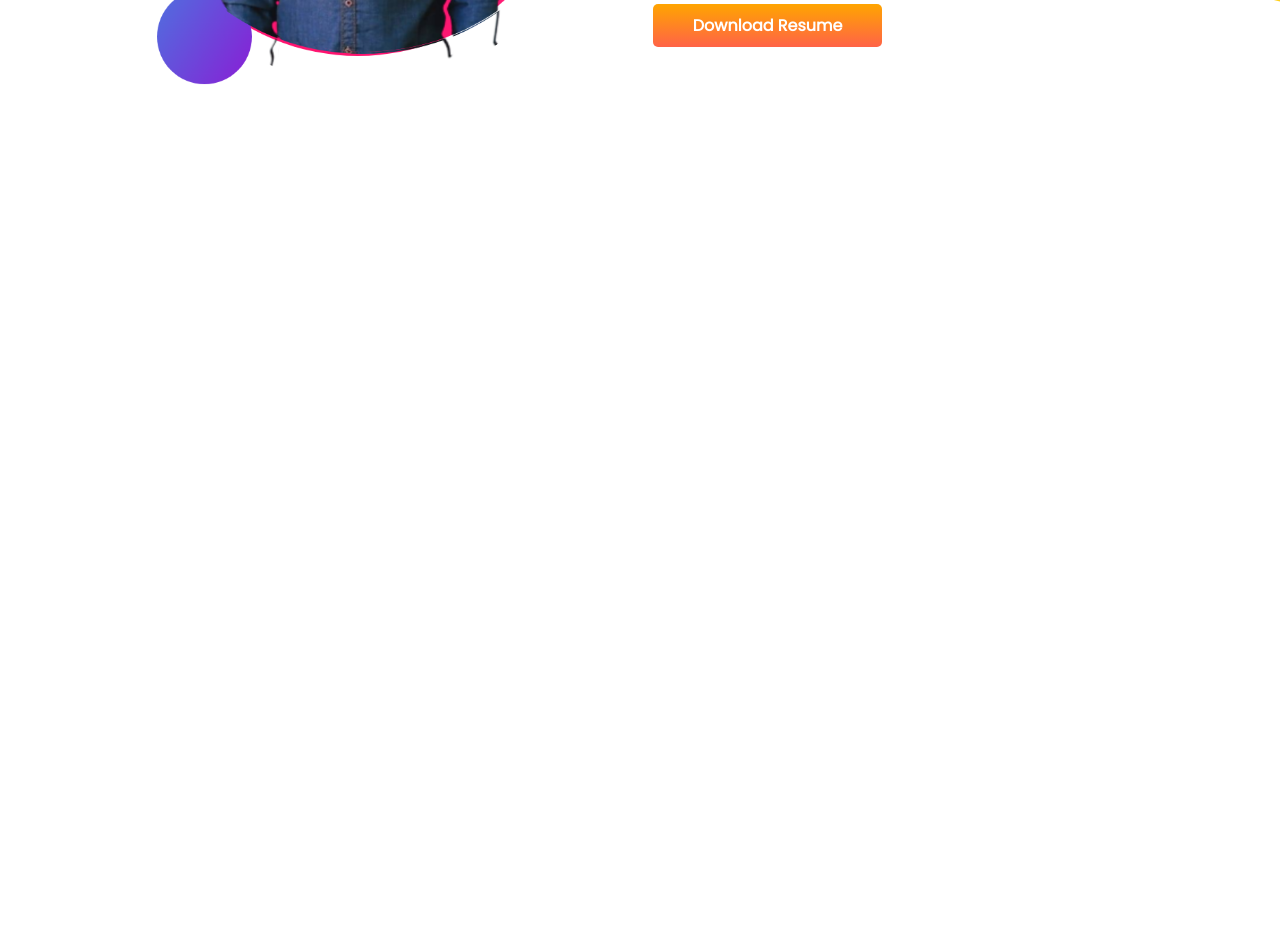
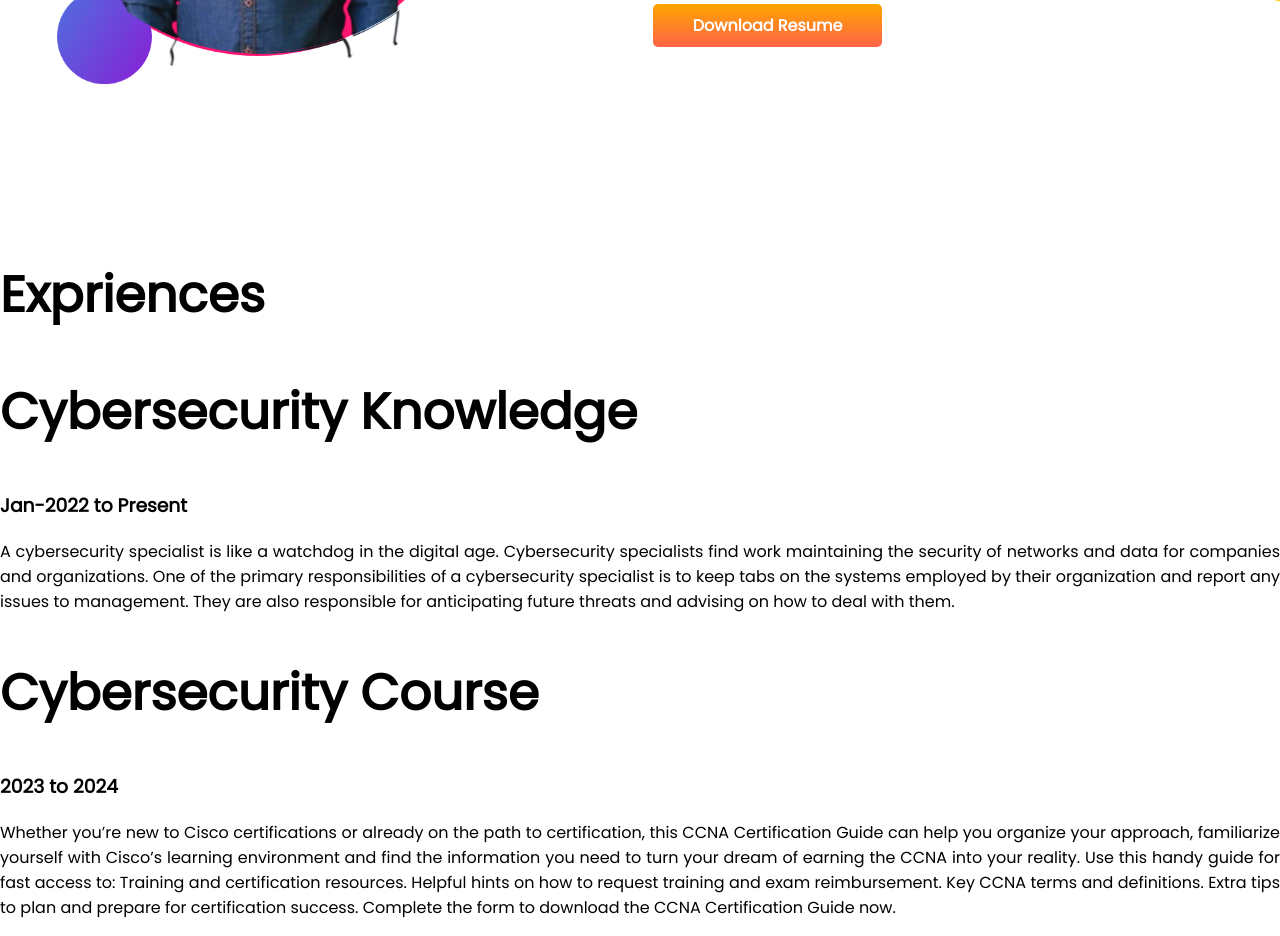
Before and after one commit to rakibulislam123/developer-portfolio, a plain HTML site: page index.html in a window 1280 px wide. Shown: the part 1067-2003 px from the top of the page. Before the commit the page ends 1325 px from the top, so only its background shows below. Drawn offline with Linux system fonts and the light colour scheme.

Commit message:
new update

```diff
--- a/index.html
+++ b/index.html
@@ -13,7 +13,7 @@
 </head>
 
 <body>
-    <section class="top-banner">
+    <section class="top-banner flexible-container">
         <div class="half-width">
             <h1>Welcom to</h1>
             <h1>Our <span class="orange">Cybersecurity World</span></h1>
@@ -29,7 +29,7 @@
             <img src="images/my-bg1.png" alt="">
         </div>
     </section>
-    <section class="dream-big">
+    <section class="dream-big flexible-container">
         <div class="half-width">
             <img src="images/my-bg3.png" alt="">
         </div>
@@ -48,6 +48,40 @@
         </div>
 
     </section>
+
+    <section class="exprience-area">
+        <h1>Expriences</h1>
+        <div>
+            <h1>Cybersecurity Knowledge</h1>
+            <h3>Jan-2022 to Present</h3>
+            <p>
+                A cybersecurity specialist is like a watchdog in the digital age. Cybersecurity specialists find work
+                maintaining the security of networks and data for companies and organizations.
+
+                One of the primary responsibilities of a cybersecurity specialist is to keep tabs on the systems
+                employed by their organization and report any issues to management. They are also responsible for
+                anticipating future threats and advising on how to deal with them.
+
+            </p>
+        </div>
+        <div>
+            <h1>Cybersecurity Course</h1>
+            <h3>2023 to 2024</h3>
+            <p>
+                Whether you’re new to Cisco certifications or already on the path to certification, this CCNA
+                Certification Guide can help you organize your approach, familiarize yourself with Cisco’s learning
+                environment and find the information you need to turn your dream of earning the CCNA into your reality.
+
+                Use this handy guide for fast access to:
+
+                Training and certification resources.
+                Helpful hints on how to request training and exam reimbursement.
+                Key CCNA terms and definitions.
+                Extra tips to plan and prepare for certification success.
+                Complete the form to download the CCNA Certification Guide now.
+            </p>
+        </div>
+    </section>
 </body>
 
 </html>
--- a/style.css
+++ b/style.css
@@ -11,7 +11,7 @@ h1 {
     color: orange;
 }
 
-section {
+.flexible-container {
     display: flex;
     margin-bottom: 150px;
 }
@@ -46,6 +46,12 @@ section {
     background-position: right;
 }
 
+.dream-big img {
+    width: 80%;
+    padding-inline: 0px;
+
+}
+
 p {
     text-align: justify;
 }
```
